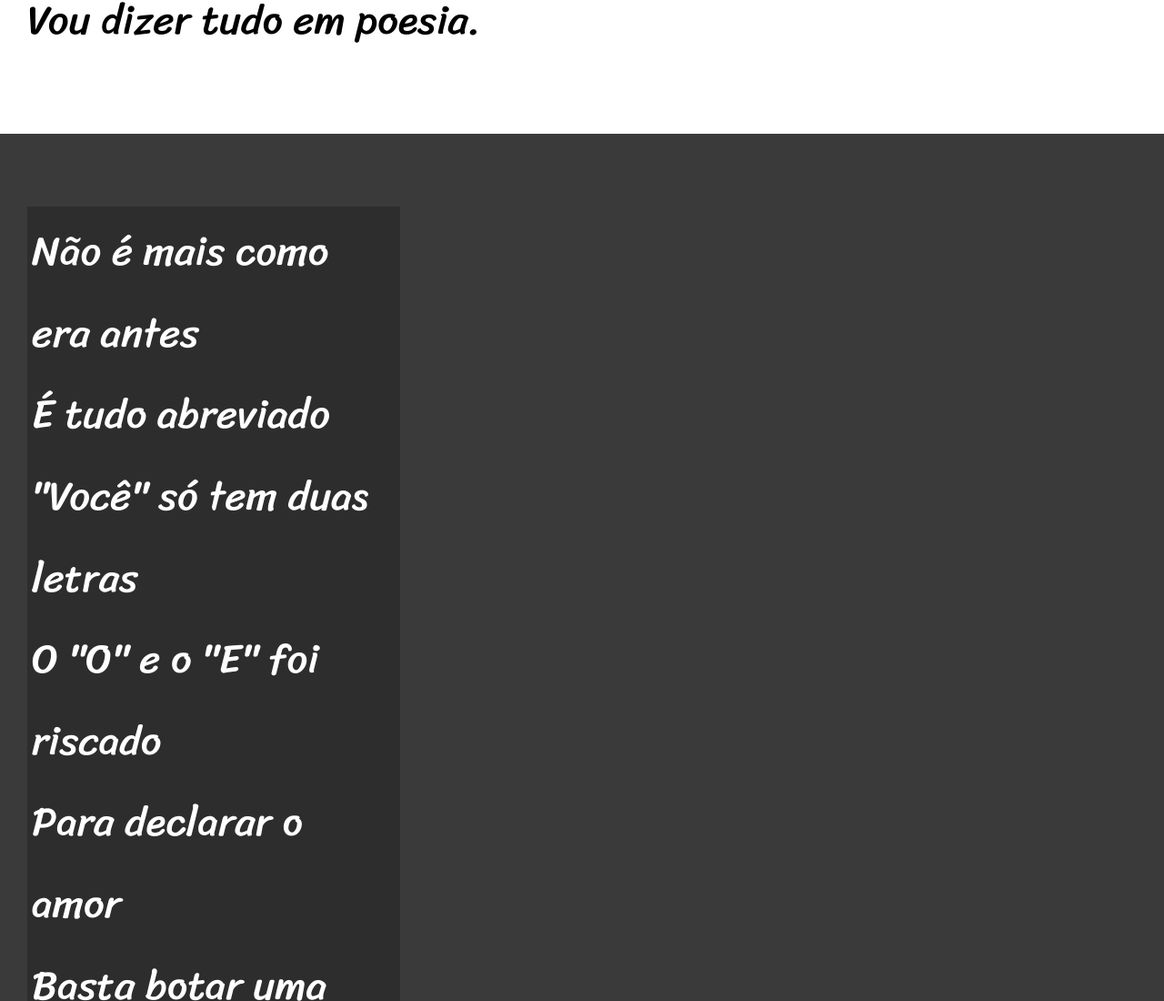
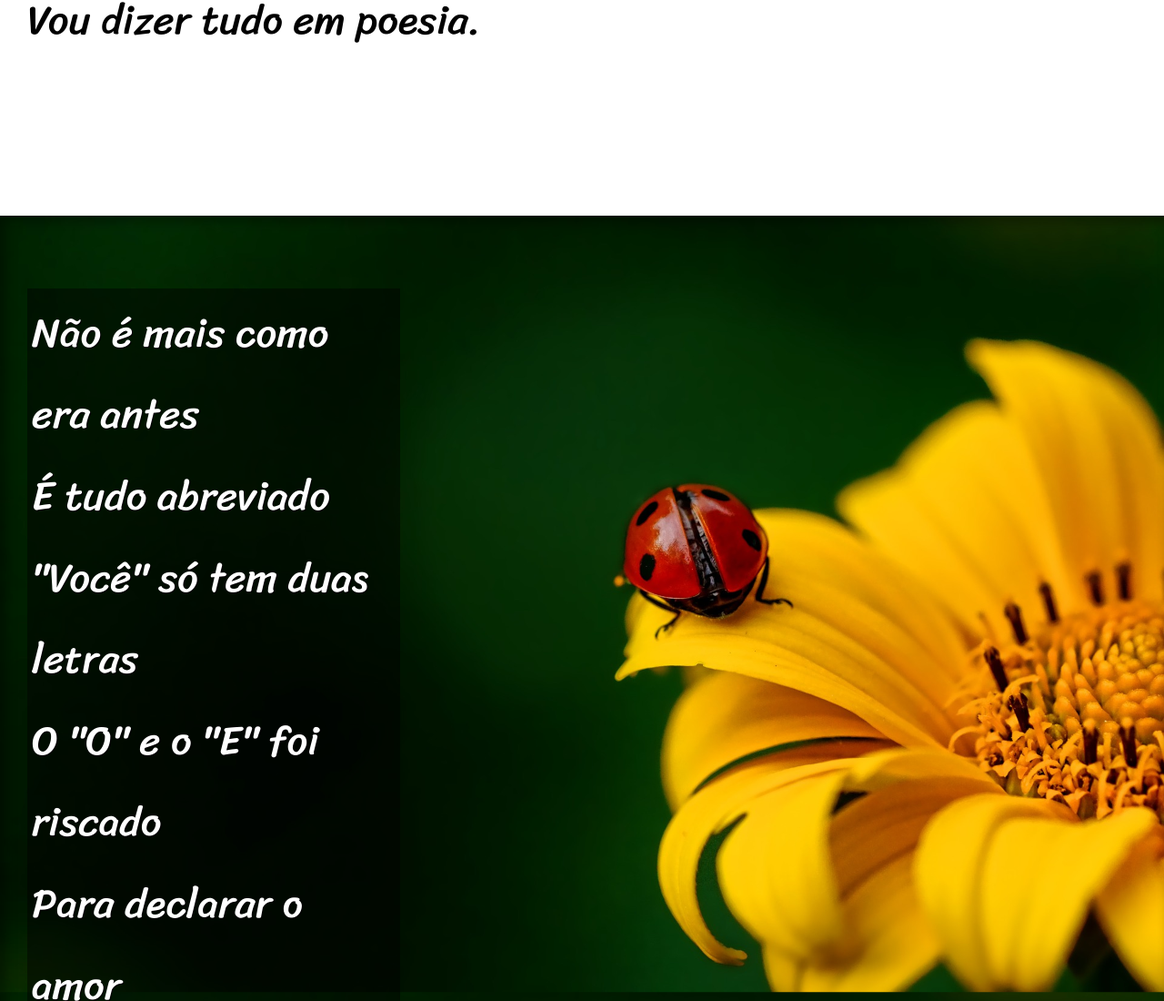
Before and after one commit to Augustto366/html-css, a plain HTML site: page desafios/d012/index.html in a window 1280 px wide. Shown: the part 900-2000 px from the top of the page at 91% size. Drawn offline with Linux system fonts and the light colour scheme.

Commit message:
Projeto finalizado

```diff
--- a/desafios/d012/estilo/style.css
+++ b/desafios/d012/estilo/style.css
@@ -57,6 +57,10 @@ section {
     font-size: 3.5vw;
 }
 
+section > p {
+    padding-bottom: 2em;
+}
+
 section.normal {
     background-color: white;
     color: black;
@@ -65,13 +69,26 @@ section.normal {
 section.imagem {
     background-color: rgb(58, 58, 58);
     color: white;
+    box-shadow: inset 6px 6px 13px rgba(0, 0, 0, 0.393) ;
+    background-size: cover;
+    background-attachment: fixed;
 }
 
 section.imagem > p {
     display: inline-block;
     padding: 5px;
     width: 400px;
-    background-color: rgba(0, 0, 0, 0.225);
+    background-color: rgba(0, 0, 0, 0.46);
+    text-shadow: 1px 1px 0px black;
+}
+
+section#img01 {
+    background-image: url(../imagens/background001.jpg);
+    background-position: right center;
+}
+
+section#img02 {
+    background-image: url(../imagens/background002.jpg);
 }
 
 footer {
--- a/desafios/d012/index.html
+++ b/desafios/d012/index.html
@@ -24,7 +24,7 @@
         </p>
     </section>
 
-    <section class="imagem">
+    <section class="imagem" id="img01">
         <p>
             Não é mais como era antes <br>
             É tudo abreviado <br>
@@ -59,7 +59,7 @@
             </p>
     </section>
 
-    <section class="imagem">
+    <section class="imagem" id="img02">
         <p>
             Tenho saudade das cartas <br>
             Escritas com a própria mão <br>
```
